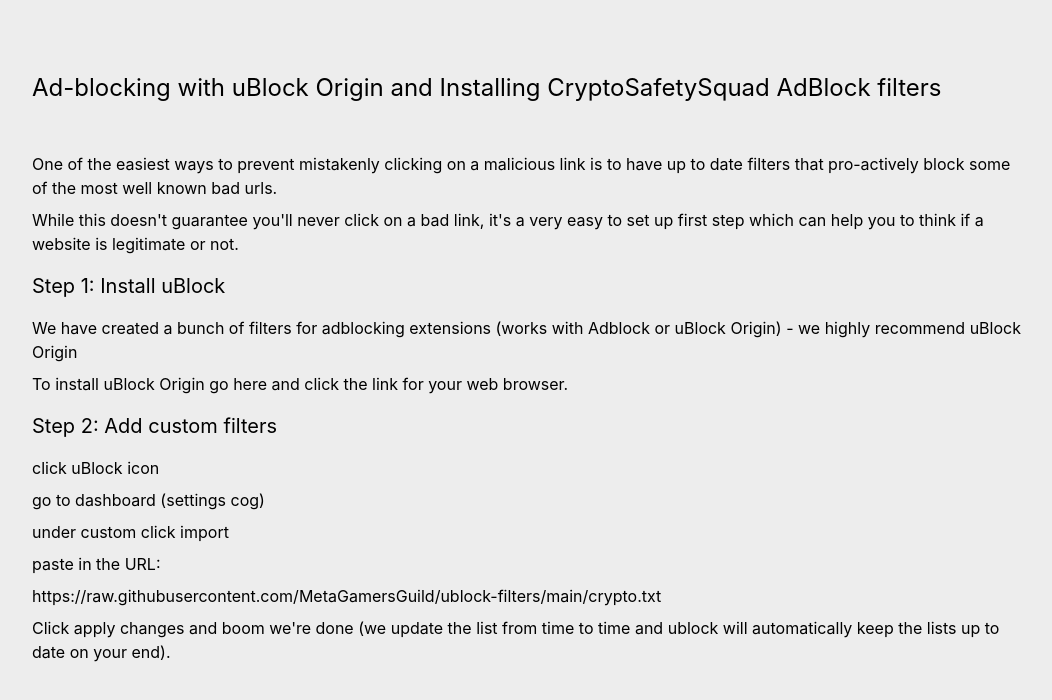
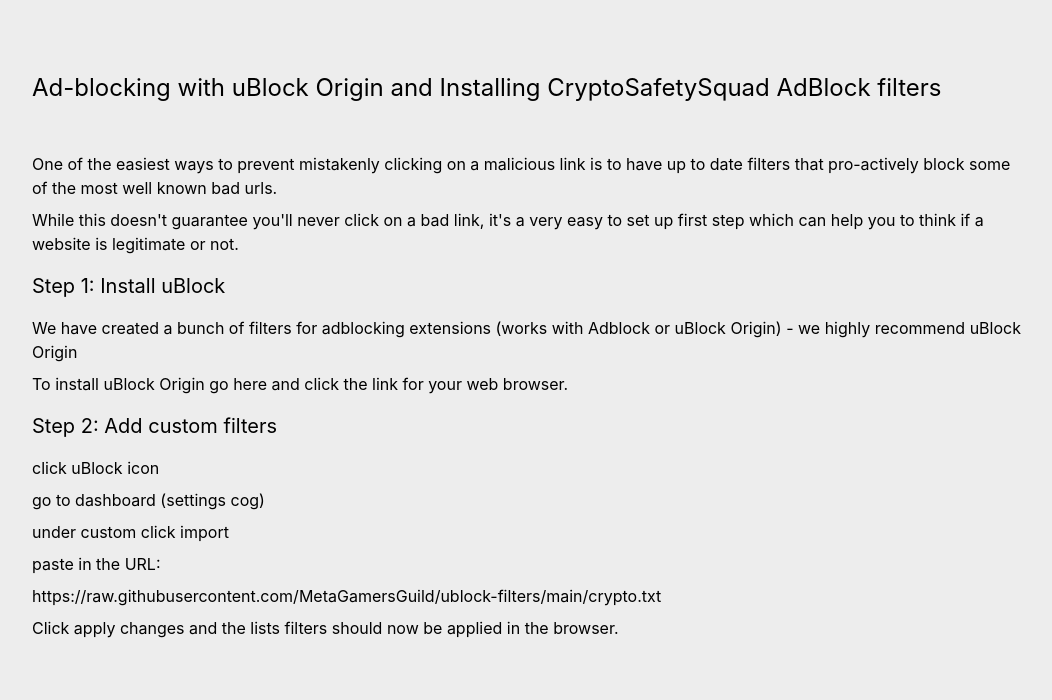
Before and after one commit to CryptoSafetySquad/website, a Next.js app: page /guides/adblock in a window 1280 px wide. Shown: the top 700 px of the page, without its empty margins (112-1164 px from the left). Built offline with nearby package versions, Linux system fonts and the light colour scheme.

Commit message:
Change guide wording.

```diff
--- a/pages/guides/adblock.tsx
+++ b/pages/guides/adblock.tsx
@@ -23,7 +23,7 @@ const AdBlock: NextPage = () => {
       <div className='code'>
       <p>https://raw.githubusercontent.com/MetaGamersGuild/ublock-filters/main/crypto.txt</p>
       </div>
-      <p className='mb-8'>Click apply changes and boom we&apos;re done (we update the list from time to time and ublock will automatically keep the lists up to date on your end).</p>
+      <p className='mb-8'>Click apply changes and the lists filters should now be applied in the browser.</p>
       {/* <Discussion slug='guides/adblock' title='AdBlocking' /> */}
     </>
   );
```
